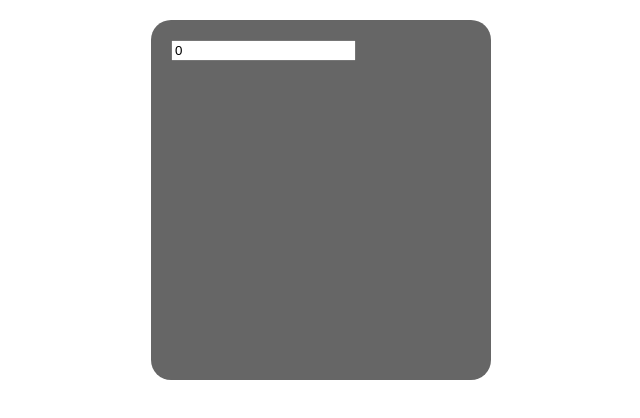
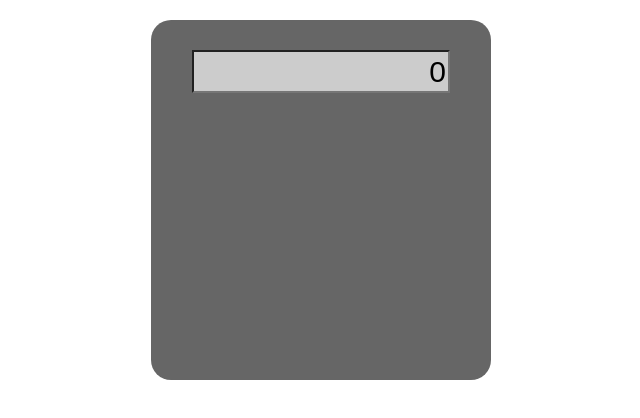
Before and after one commit to kunalsonwane77/assignment-18, a plain HTML site: page index.html in a window 1280 px wide. Shown: the whole page, without its empty margins (319-959 px from the left). Drawn offline with Linux system fonts and the light colour scheme.

Commit message:
screen css applied

```diff
--- a/index.html
+++ b/index.html
@@ -12,6 +12,17 @@
         padding: 20px;
         margin: 20px auto;
         border-radius: 20px;
+        }
+        .screen{
+        background-color: #cccccc;
+        text-align: right ;
+        height: 37px;
+        width: 250px;
+        display: block;
+        margin: 10px auto;
+        font-size: 30px;
+        margin-bottom: 30px;
+
         }
     </style>
 </head>
```
